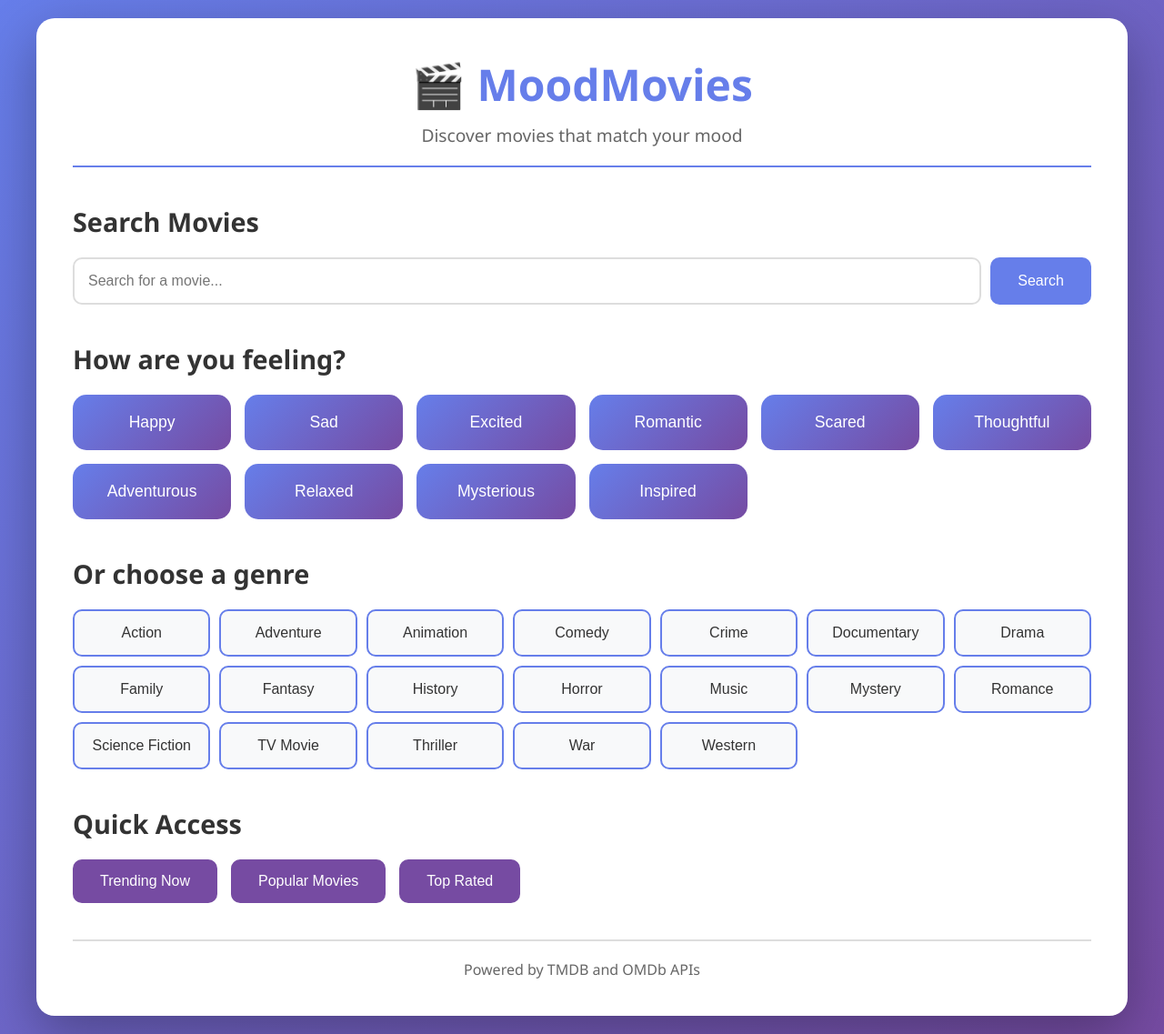
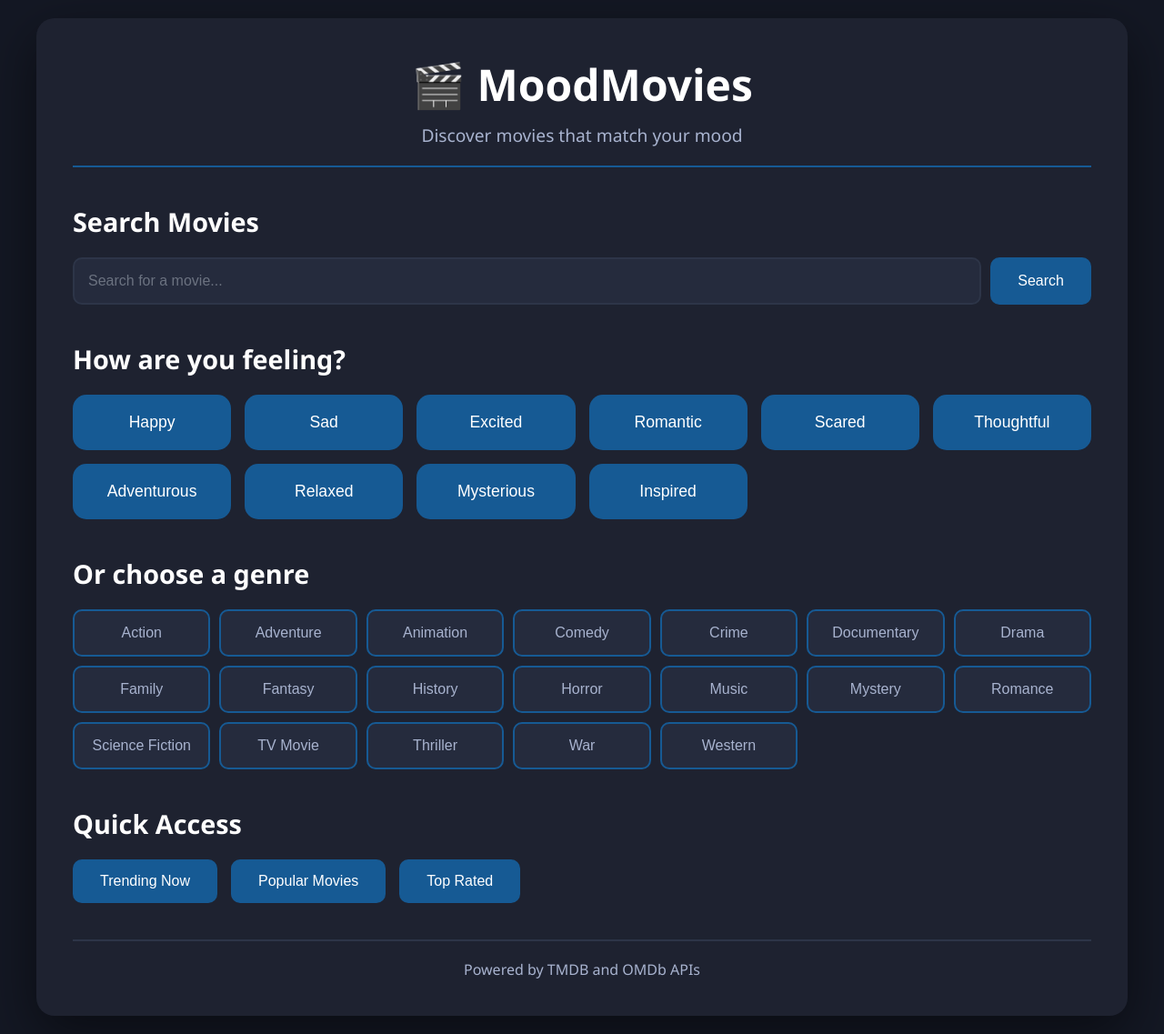
Before and after one commit to RichieTran/MoodMovies, a Flask app: page / in a window 1280 px wide. Shown: the whole page at 91% size. Run offline with Flask 3, Linux system fonts and the light colour scheme.

Commit message:
update style a bit

```diff
--- a/app.py
+++ b/app.py
@@ -1,3 +1,5 @@
+# Basic functionality created by Claude
+
 from flask import Flask, render_template, request, jsonify
 from config import Config
 from services.recommendation_service import RecommendationService
@@ -158,4 +160,4 @@ def internal_error(error):
 
 
 if __name__ == '__main__':
-    app.run(debug=Config.DEBUG, host='0.0.0.0', port=5000)
+    app.run(debug=Config.DEBUG, host='0.0.0.0', port=8000)
--- a/config.py
+++ b/config.py
@@ -1,3 +1,5 @@
+# Boilerplate created by Claude
+
 import os
 from dotenv import load_dotenv
 
--- a/static/js/script.js
+++ b/static/script.js
@@ -1,3 +1,5 @@
+// Claude created basic functionality
+
 // DOM Elements
 const searchInput = document.getElementById('searchInput');
 const searchBtn = document.getElementById('searchBtn');
--- a/static/css/style.css
+++ b/static/style.css
@@ -7,7 +9,7 @@
 
 body {
     font-family: 'Segoe UI', Tahoma, Geneva, Verdana, sans-serif;
-    background: linear-gradient(135deg, #667eea 0%, #764ba2 100%);
+    background: #141824;
     color: #333;
     min-height: 100vh;
     padding: 20px;
@@ -16,10 +18,10 @@ body {
 .container {
     max-width: 1200px;
     margin: 0 auto;
-    background: white;
+    background: #1e2230;
     border-radius: 20px;
     padding: 40px;
-    box-shadow: 0 20px 60px rgba(0, 0, 0, 0.3);
+    box-shadow: 0 20px 60px rgba(0, 0, 0, 0.5);
 }
 
 /* Header */
@@ -27,18 +29,18 @@ header {
     text-align: center;
     margin-bottom: 40px;
     padding-bottom: 20px;
-    border-bottom: 2px solid #667eea;
+    border-bottom: 2px solid #165a94;
 }
 
 header h1 {
     font-size: 3em;
-    color: #667eea;
+    color: #ffffff;
     margin-bottom: 10px;
 }
 
 .tagline {
     font-size: 1.2em;
-    color: #666;
+    color: #a8b3cf;
 }
 
 /* Section Styles */
@@ -48,7 +50,7 @@ section {
 
 section h2 {
     font-size: 1.8em;
-    color: #333;
+    color: #ffffff;
     margin-bottom: 20px;
 }
 
@@ -63,19 +65,25 @@ section h2 {
     flex: 1;
     padding: 15px;
     font-size: 1em;
-    border: 2px solid #ddd;
+    border: 2px solid #2d3548;
     border-radius: 10px;
     outline: none;
     transition: border-color 0.3s;
+    background: #252b3d;
+    color: #ffffff;
+}
+
+#searchInput::placeholder {
+    color: #6b7280;
 }
 
 #searchInput:focus {
-    border-color: #667eea;
+    border-color: #165a94;
 }
 
 #searchBtn {
     padding: 15px 30px;
-    background: #667eea;
+    background: #165a94;
     color: white;
     border: none;
     border-radius: 10px;
@@ -97,19 +105,20 @@ section h2 {
 
 .mood-btn {
     padding: 20px;
-    background: linear-gradient(135deg, #667eea 0%, #764ba2 100%);
+    background: #165a94;
     color: white;
     border: none;
     border-radius: 15px;
     font-size: 1.1em;
     cursor: pointer;
-    transition: transform 0.3s, box-shadow 0.3s;
+    transition: transform 0.3s, box-shadow 0.3s, background 0.3s;
     text-transform: capitalize;
 }
 
 .mood-btn:hover {
     transform: translateY(-5px);
-    box-shadow: 0 10px 20px rgba(102, 126, 234, 0.4);
+    box-shadow: 0 10px 20px rgba(22, 90, 148, 0.4);
+    background: #114573;
 }
 
 /* Genre Grid */
@@ -121,9 +130,9 @@ section h2 {
 
 .genre-btn {
     padding: 15px;
-    background: #f8f9fa;
-    color: #333;
-    border: 2px solid #667eea;
+    background: #252b3d;
+    color: #a8b3cf;
+    border: 2px solid #165a94;
     border-radius: 10px;
     font-size: 1em;
     cursor: pointer;
@@ -145,7 +154,7 @@ section h2 {
 
 .quick-btns button {
     padding: 15px 30px;
-    background: #764ba2;
+    background: #165a94;
     color: white;
     border: none;
     border-radius: 10px;
@@ -285,8 +317,8 @@ footer {
     text-align: center;
     margin-top: 40px;
     padding-top: 20px;
-    border-top: 2px solid #ddd;
-    color: #666;
+    border-top: 2px solid #2d3548;
+    color: #a8b3cf;
 }
 
 /* Responsive Design */
--- a/templates/index.html
+++ b/templates/index.html
@@ -4,7 +4,7 @@
     <meta charset="UTF-8">
     <meta name="viewport" content="width=device-width, initial-scale=1.0">
     <title>MoodMovies - Find Your Perfect Movie</title>
-    <link rel="stylesheet" href="{{ url_for('static', filename='css/style.css') }}">
+    <link rel="stylesheet" href="{{ url_for('static', filename='style.css') }}">
 </head>
 <body>
     <div class="container">
@@ -77,6 +77,6 @@
         </footer>
     </div>
 
-    <script src="{{ url_for('static', filename='js/script.js') }}"></script>
+    <script src="{{ url_for('static', filename='script.js') }}"></script>
 </body>
 </html>
```
Also changed, not shown: other parts of static/style.css (+36 -11 lines), README.md.
